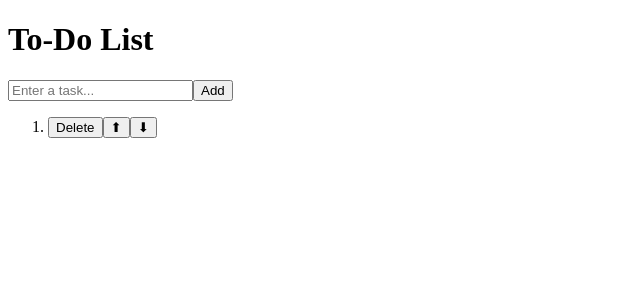
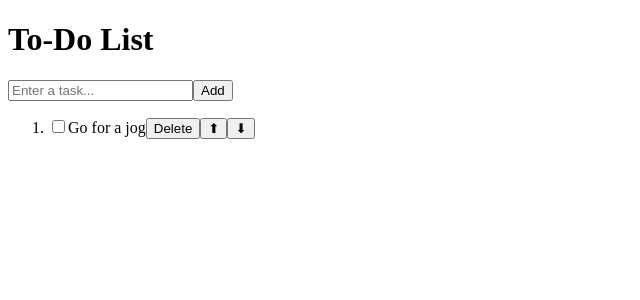
Before and after one commit to SukaziN/to-do-list-app, a React (Vite) app in the folder to-do-list/: page / in a window 1280 px wide. Shown: the top 300 px of the page, without its empty margins (0-640 px from the left). Built offline with nearby package versions, Linux system fonts and the light colour scheme.

Commit message:
added a checkbox and Placeholder text for the list element

```diff
--- a/to-do-list/src/ToDoList.jsx
+++ b/to-do-list/src/ToDoList.jsx
@@ -9,7 +9,10 @@ function ToDoList() {
       </div>
       <ol>
         <li>
-          <span className="text">{}</span>
+          <label htmlFor="check-mark">
+            <input type="checkbox" id="check-mark" />
+          </label>
+          <span className="text">Go for a jog</span>
           <button className="delete-button">Delete</button>
           <button className="move-button">⬆</button>
           <button className="move-button">⬇</button>
```
